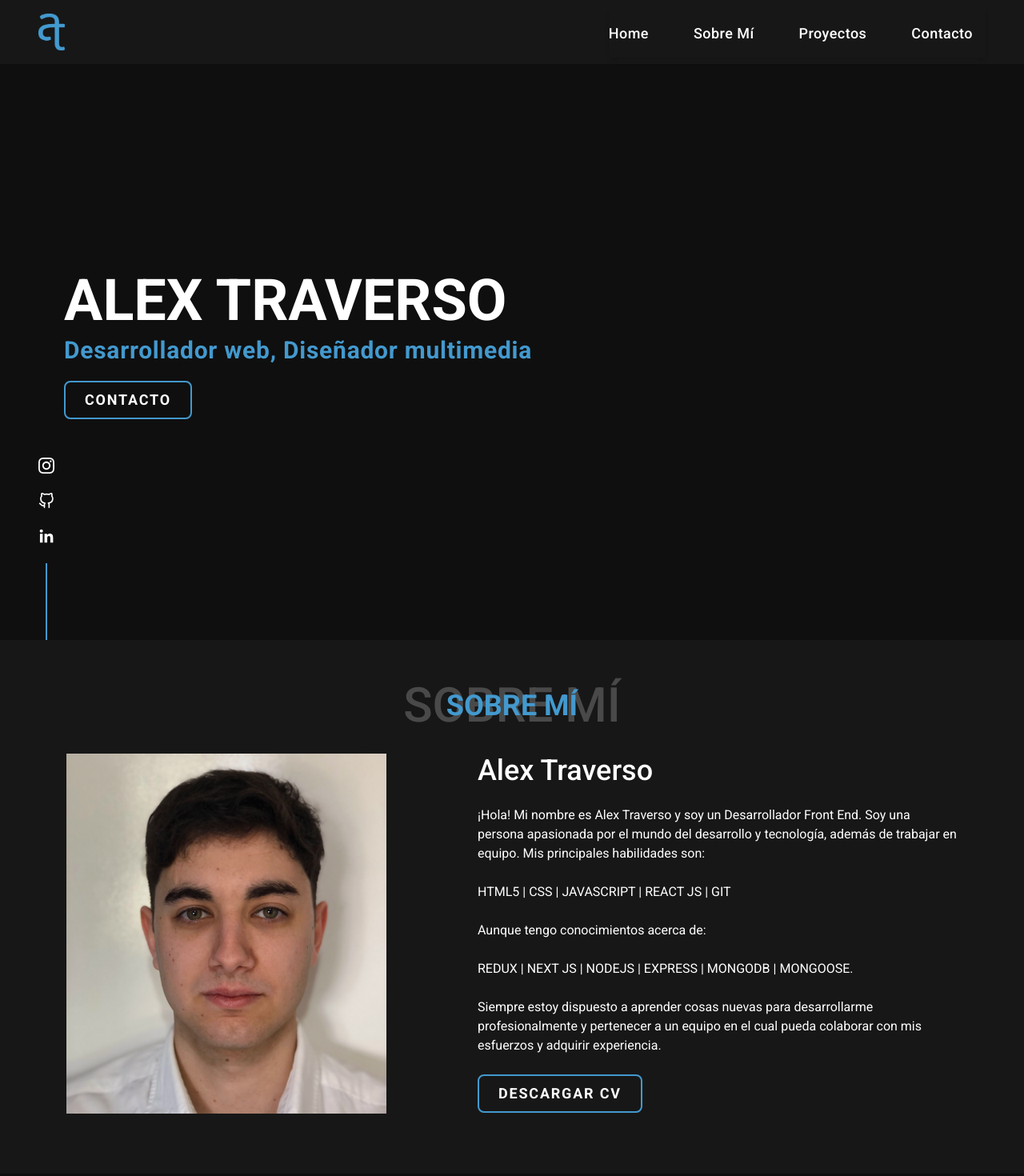
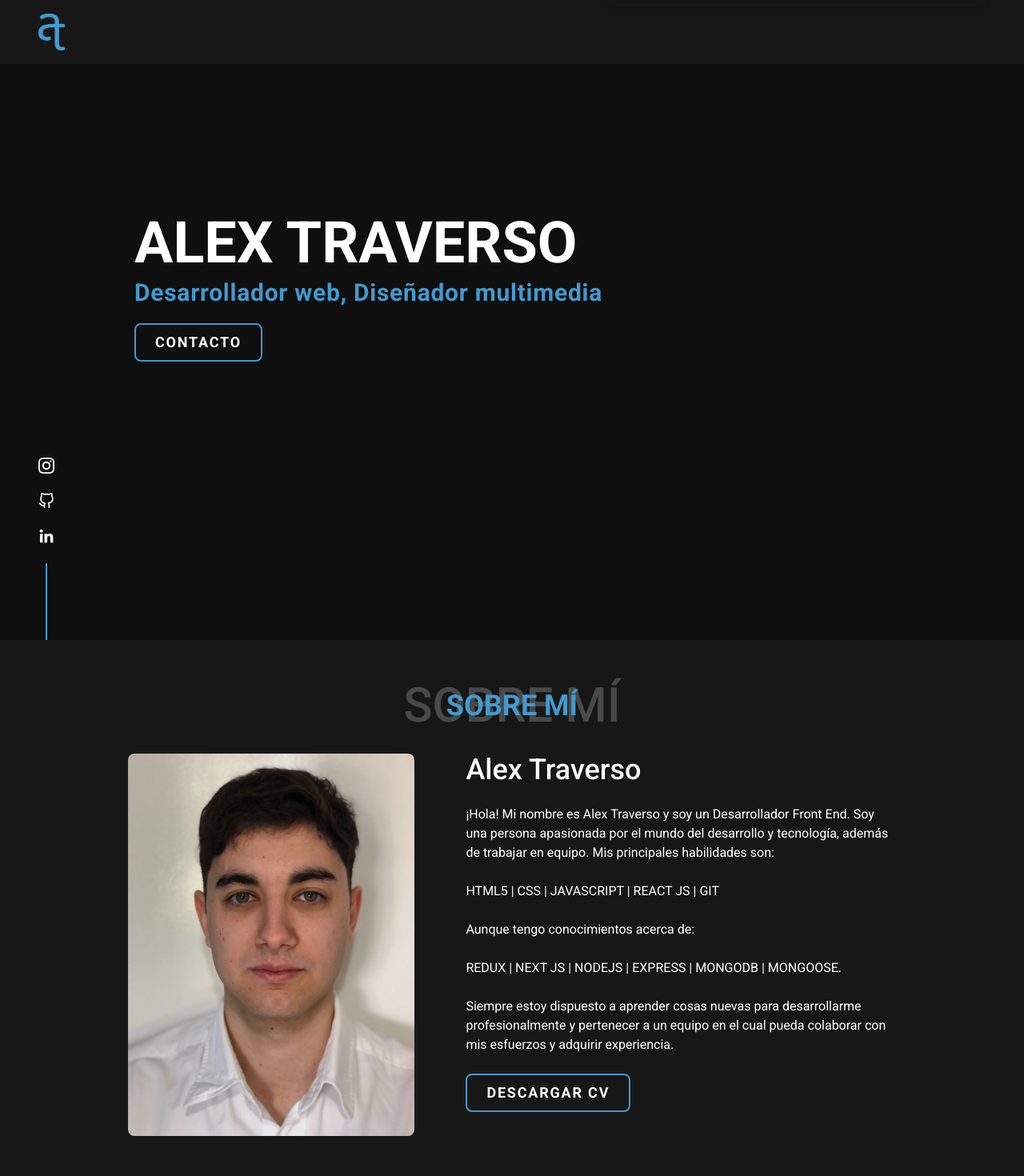
Before and after one commit to alex-traverso/Portfolio, a Next.js app: page / in a window 1280 px wide. Shown: the top 1470 px of the page at 80% size. Built offline with nearby package versions, Linux system fonts and the light colour scheme.

Commit message:
fix styles in AboutMe, Header, Banner, and ServicesCard

```diff
--- a/components/AboutMe/index.js
+++ b/components/AboutMe/index.js
@@ -6,21 +6,22 @@ import Button from "../Button";
 export default function AboutMe() {
   return (
     <>
-      <div className='lg:px-sectionSides m:px-sectionSidesMobile pt-sectionTop pb-sectionBottom bg-darkGrey flex justify-center h-auto items-center self-center flex-col'>
+      <div className='lg:px-sectionSides m:px-sectionSidesMobile pt-sectionTop pb-sectionBottom bg-darkGrey md:flex md:justify-center h-auto md:items-center md:self-center md:flex-col m:flex m:justify-end m:flex-col '>
         <Titles>SOBRE MÍ</Titles>
-        <div className='flex lg:flex-row lg:justify-between gap-16 transition-all m:flex-col m:justify-center m:items-center'>
-          <div className='lg:w-[450px] xs:w-[350px] flex items-center'>
+        <div className='flex lg:flex-row lg:items-start gap-16 transition-all m:flex-col m:justify-center m:items-center m:w-full'>
+          <div className=' rounded-lg m:w-[300px] md:w-[400px] xs:w-[350px] flex items-center overflow-hidden '>
             <Image
-              className=' lg:w-[400px] lg:h-[450px] object-cover object-top'
+              className='object-cover w-full h-full object-top drop-shadow-md hover:scale-[1.02] duration-[0.3s]'
               src={profile}
               alt='Logo'
             />
           </div>
-          <div className='text-white xl:w-[600px] lg:w-[400px] xs:w-[300px]'>
+          {/* lg:w-[450px] sm:w-[450px] */}
+          <div className=' text-white xl:w-[600px] md:w-[400px] xs:w-[350px] m:w-[300px] '>
             <h2 className='font-medium lg:text-left xl:text-4xl mb-2  m:text-center m:text-3xl'>
               Alex Traverso
             </h2>
-            <div className='my-6'>
+            <div className='my-6 m:text-center lg:text-left'>
               <p>
                 ¡Hola! Mi nombre es Alex Traverso y soy un Desarrollador Front
                 End. Soy una persona apasionada por el mundo del desarrollo y
@@ -40,7 +41,9 @@ export default function AboutMe() {
                 cual pueda colaborar con mis esfuerzos y adquirir experiencia.
               </p>
             </div>
-            <Button>DESCARGAR CV</Button>
+            <div className=' lg:block m:flex m:justify-center'>
+              <Button>DESCARGAR CV</Button>
+            </div>
           </div>
         </div>
       </div>
--- a/components/Banner/index.js
+++ b/components/Banner/index.js
@@ -3,16 +3,16 @@ import Button from "../Button";
 export default function Banner() {
   return (
     <>
-      <div className='flex relative flex-col h-[calc(100vh_-_5rem)] mt-20 p-20 bg-dark'>
+      <div className='flex relative flex-col h-[calc(100vh_-_5rem)] mt-20 p-20 bg-dark lg:px-sectionSides m:px-sectionSidesMobile'>
         {/* <Image src={profilePic} alt='Banner' height='90vh' width='10vw' /> */}
         {/*  <video autoPlay loop style={{ width: "auto", height: "auto" }}>
           <source src='https://video.wixstatic.com/video/584eeb_7d69869f7df04c108b5dcf9ba9f64998/1080p/mp4/file.mp4' />
         </video> */}
-        <div className='absolute top-1/4 pl-0 py-20 pr-20 '>
-          <h1 className='text-white lg:text-7xl md:text-6xl sm:text-center xs:text-5xl lg:text-left md:text-center font-semibold mb-2'>
+        <div className='absolute top-1/4 pl-0 py-20 pr-20 m:p-2'>
+          <h1 className='text-white md:text-7xl sm:text-center xs:text-6xl lg:text-left m:text-5xl font-semibold mb-2'>
             ALEX TRAVERSO
           </h1>
-          <h3 className='text-lightBlue font-semibold lg:text-3xl md:text-2x1 sm:text-xl mb-5 tracking-wide'>
+          <h3 className='text-lightBlue font-semibold lg:text-3xl md:text-2x1 sm:text-xl m:text-lg mb-5 tracking-wide'>
             Desarrollador web, Diseñador multimedia
           </h3>
           <Button>CONTACTO</Button>
--- a/components/Header/index.js
+++ b/components/Header/index.js
@@ -7,7 +7,6 @@ import { useState } from "react";
 export default function Header() {
   const [open, setOpen] = useState(false);
 
-  console.log(open);
   return (
     <header className='fixed top-0 left-0 z-50 h-20 w-screen bg-darkGrey lg:px-12 m:px-10 lg:py-10 m:py-2 m:block lg:flex lg:flex-col lg:justify-center'>
       <div className='flex justify-between items-center flex-wrap'>
@@ -27,7 +26,7 @@ export default function Header() {
         <nav
           className={`${
             open ? "block" : "hidden"
-          } lg:flex lg:items-center lg:w-auto w-full m:relative`}
+          } lg:flex lg:items-center lg:w-auto w-full m:relative slideInDown`}
         >
           <ul className='text-white lg:flex lg:flex-row lg:justify-between lg:gap-14 m:w-full m:h-[200px] m:py-4 m:pr-4 m:flex m:flex-col m:items-end m:gap-3 m:shadow-md lg:font-medium m:bg-lightestGrey lg:bg-transparent lg:h-auto mt-1 text-lg transition-all'>
             <li>
@@ -41,7 +40,7 @@ export default function Header() {
             <li>
               <Link
                 className='hover:text-lightBlue transition-all tracking-wide'
-                href='#'
+                href='/components/AboutMe/index.js'
               >
                 Sobre Mí
               </Link>
--- a/components/ServicesCard/index.js
+++ b/components/ServicesCard/index.js
@@ -1,7 +1,7 @@
 export default function ServicesCard({ src, alt, title, description }) {
   return (
     <>
-      <div className='duration-400 text-white flex md:min-h-[286px] w-[420px] cursor-pointer flex-col items-center gap-4 rounded-xl border border-lightGrey p-6 shadow-inner transition-all hover:bg-lightestGrey  border-zinc-700/40 dark:shadow-zinc-700/40 hover:bg-zinc-600/30 dark:hover:shadow-transparent'>
+      <div className='duration-400 text-white flex md:min-h-[286px] w-[330px] cursor-pointer flex-col items-center gap-4 rounded-xl border border-lightGrey p-6 shadow-inner transition-all hover:bg-lightestGrey  border-zinc-700/40 dark:shadow-zinc-700/40 hover:bg-zinc-600/30 dark:hover:shadow-transparent'>
         <img className=' w-14' src={src} alt={alt} />
         <h3 className=' font-medium text-xl'>{title}</h3>
         <p className=' text-center'>{description}</p>
--- a/styles/global.css
+++ b/styles/global.css
@@ -5,6 +5,36 @@
 * {
   margin: 0;
   padding: 0;
-
   box-sizing: border-box;
 }
+
+.slideInDown {
+  -webkit-animation-name: slideInDown;
+  animation-name: slideInDown;
+  -webkit-animation-duration: 0.3s;
+  animation-duration: 0.3s;
+  -webkit-animation-fill-mode: both;
+  animation-fill-mode: both;
+}
+@-webkit-keyframes slideInDown {
+  0% {
+    -webkit-transform: translateY(-100%);
+    transform: translateY(-100%);
+    visibility: visible;
+  }
+  100% {
+    -webkit-transform: translateY(0);
+    transform: translateY(0);
+  }
+}
+@keyframes slideInDown {
+  0% {
+    -webkit-transform: translateY(-100%);
+    transform: translateY(-100%);
+    visibility: visible;
+  }
+  100% {
+    -webkit-transform: translateY(0);
+    transform: translateY(0);
+  }
+}
```
